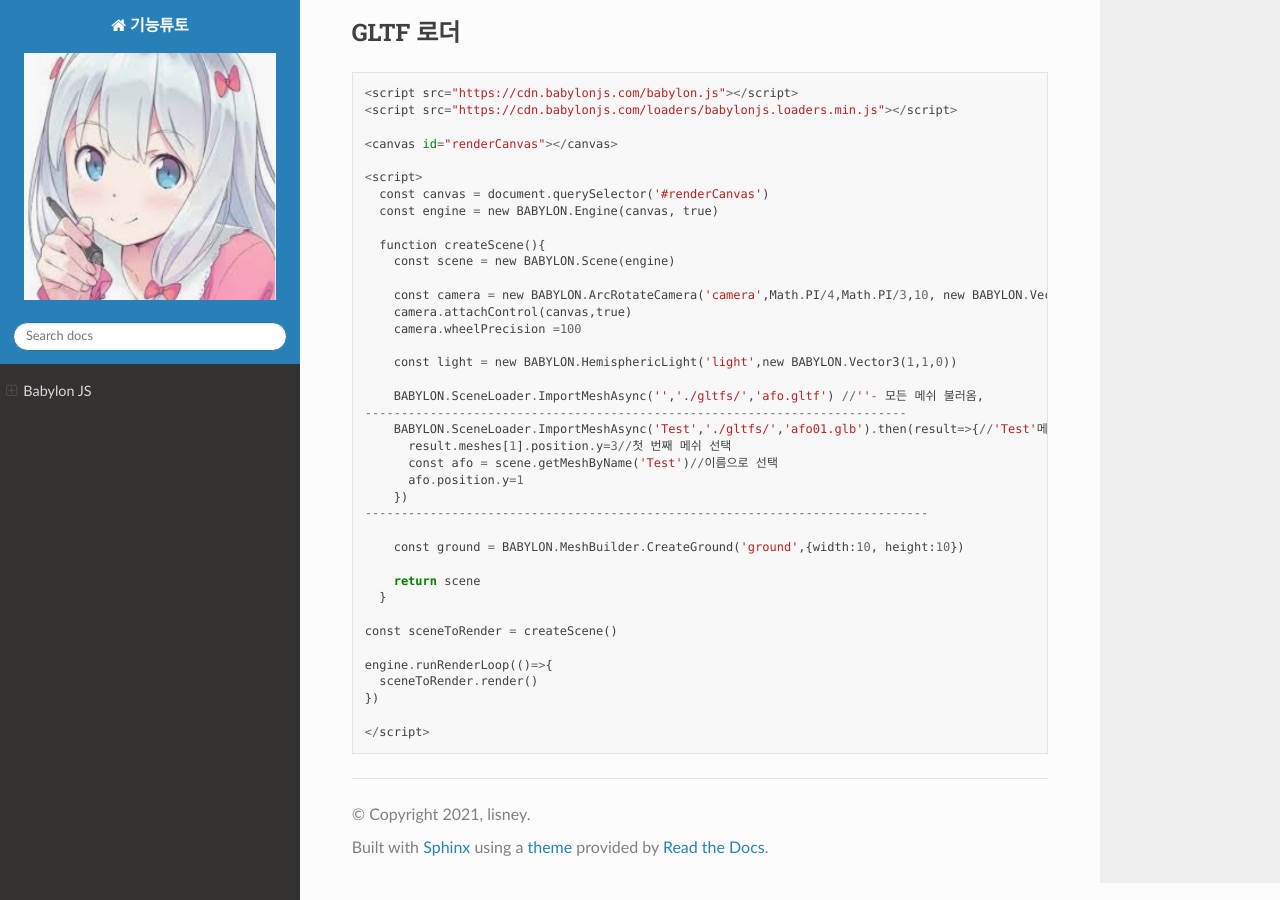
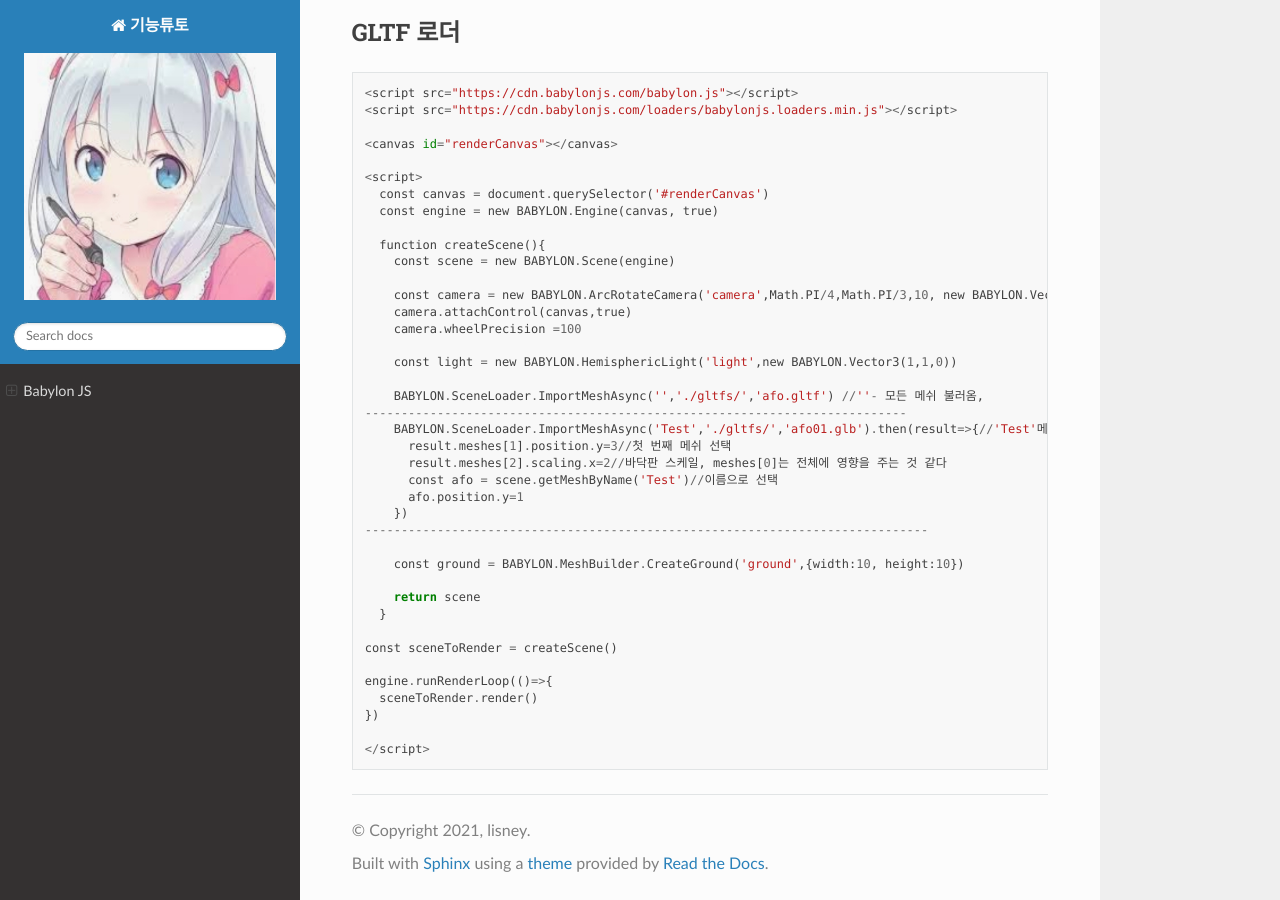
Before and after one commit to lisney/RTD, a Sphinx documentation site: the page built from docs/source/html/babylonjs.md, in a window 1280 px wide and 900 px high, scrolled down 2737 px. Built offline with Sphinx 7.4.7 and the Read the Docs theme 2.0.0, drawn with Linux system fonts in a browser that asks for light colours; pages that are not in the unit, such as notebooks, are missing from menus.

Commit message:
Update babylonjs.md

```diff
--- a/docs/source/html/babylonjs.md
+++ b/docs/source/html/babylonjs.md
@@ -144,6 +144,7 @@ GLTF 로더
 ---------------------------------------------------------------------------
     BABYLON.SceneLoader.ImportMeshAsync('Test','./gltfs/','afo01.glb').then(result=>{//'Test'메쉬만 불러옴
       result.meshes[1].position.y=3//첫 번째 메쉬 선택
+      result.meshes[2].scaling.x=2//바닥판 스케일, meshes[0]는 전체에 영향을 주는 것 같다
       const afo = scene.getMeshByName('Test')//이름으로 선택
       afo.position.y=1
     })
```
